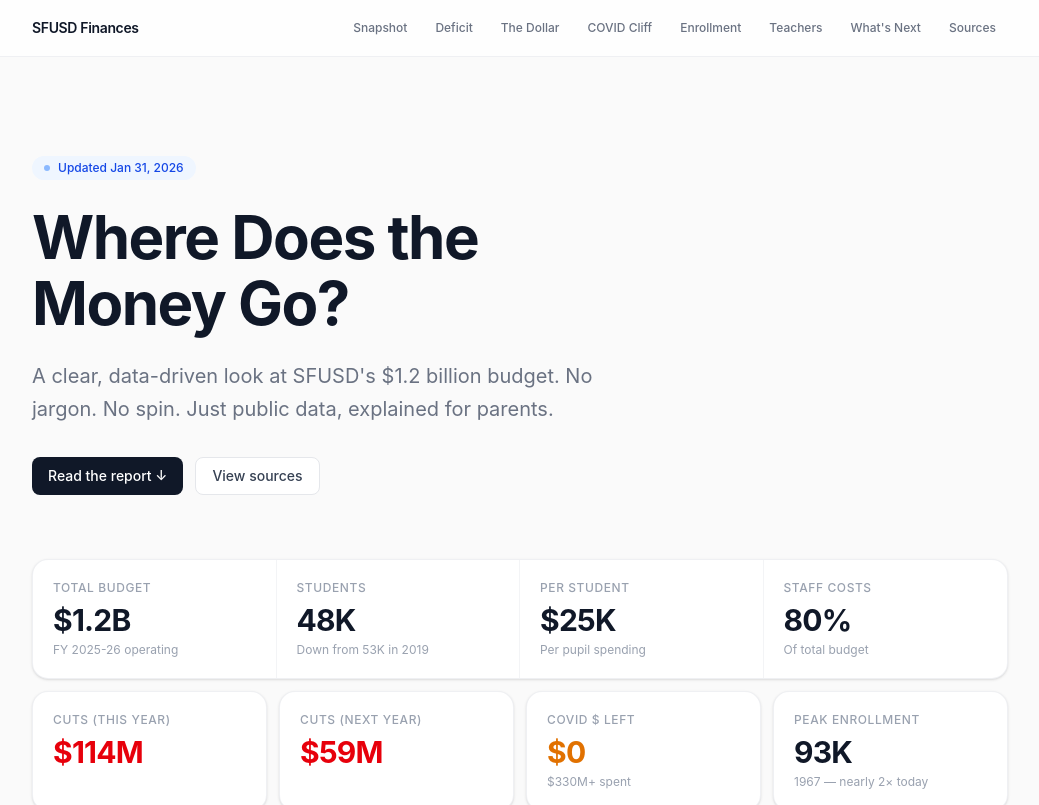
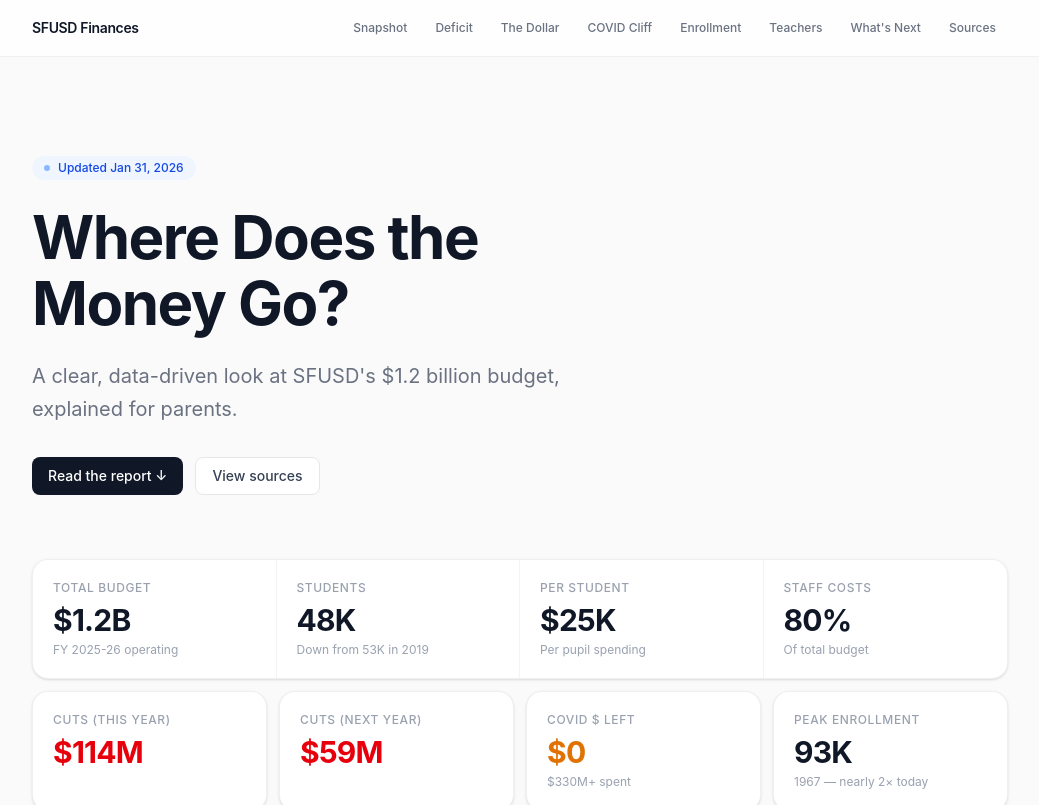
Before and after one commit to Grow-SF/sfusd-finances, a Next.js app: page /sfusd-finances/ in a window 1280 px wide. Shown: the top 805 px of the page, without its empty margins (120-1159 px from the left). Built offline with nearby package versions, Linux system fonts and the light colour scheme.

Commit message:
v4: remove tagline

```diff
--- a/app/page.tsx
+++ b/app/page.tsx
@@ -153,8 +153,7 @@
             Where Does the<br />Money Go?
           </h1>
           <p className="mt-6 text-lg sm:text-xl text-gray-500 max-w-xl leading-relaxed">
-            A clear, data-driven look at SFUSD&apos;s $1.2 billion budget.
-            No jargon. No spin. Just public data, explained for parents.
+            A clear, data-driven look at SFUSD&apos;s $1.2 billion budget, explained for parents.
           </p>
           <div className="mt-8 flex flex-wrap gap-3">
             <a href="#deficit" className="inline-flex items-center px-4 py-2 bg-gray-900 text-white text-sm font-medium rounded-lg hover:bg-gray-800 transition-colors">
--- /dev/null
+++ b/public/404.html
@@ -0,0 +1,14 @@
+<!DOCTYPE html>
+<html>
+<head>
+  <meta charset="utf-8">
+  <script>
+    // GitHub Pages SPA redirect
+    var path = window.location.pathname;
+    if (path.endsWith('/') && !path.endsWith('/index.html')) {
+      window.location.replace(path + 'index.html');
+    }
+  </script>
+</head>
+<body></body>
+</html>
```
